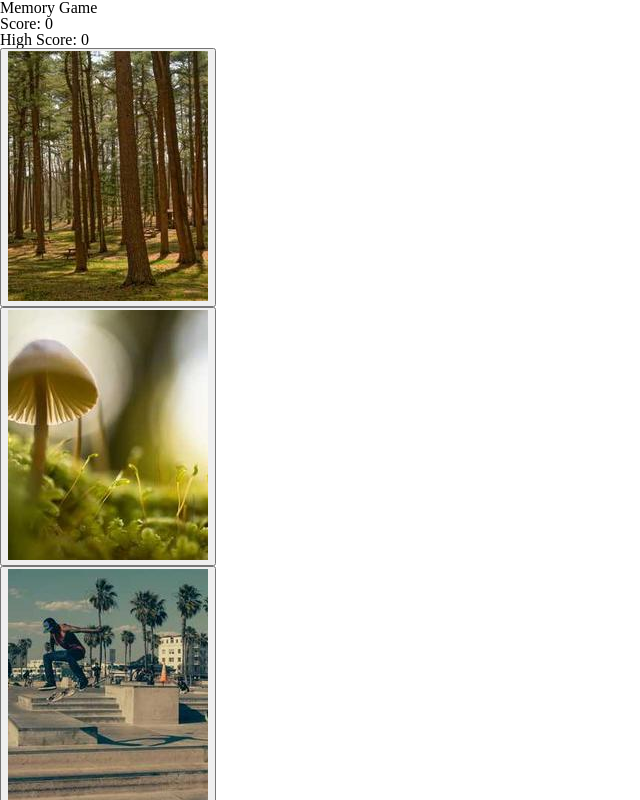
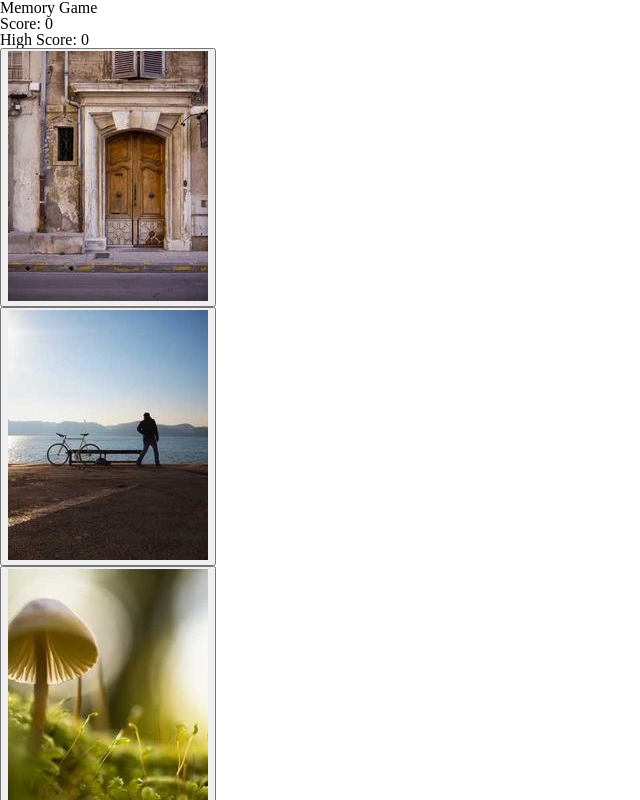
Before and after one commit to seanmckone/odin-memory-game, a React (Vite) app: page / in a window 1280 px wide. Shown: the top 800 px of the page, without its empty margins (0-640 px from the left). Built offline with nearby package versions, Linux system fonts and the light colour scheme.

Commit message:
Finish main functionality

```diff
--- a/src/App.jsx
+++ b/src/App.jsx
@@ -1,4 +1,4 @@
-import { useState } from "react";
+import { useState, useEffect } from "react";
 import Card from "./components/Card";
 
 function App() {
@@ -20,6 +20,19 @@ function App() {
     "src/assets/images/image12.jpg",
   ]);
 
+  useEffect(() => {
+    const shuffledImages = shuffleArray([...imageList]);
+    setImageList(shuffledImages);
+    // eslint-disable-next-line react-hooks/exhaustive-deps
+  }, []);
+
+  function shuffleArray(array) {
+    for (var i = 0; i < array.length; i++)
+      array.splice(Math.round(Math.random() * i), 0, array.pop());
+
+    return array;
+  }
+
   function handleClick(id) {
     if (clickedIds.includes(id)) {
       if (score > highScore) {
@@ -28,6 +41,8 @@ function App() {
 
       setScore(0);
       setClickedIds([]);
+      const shuffledImages = shuffleArray([...imageList]);
+      setImageList(shuffledImages);
     } else {
       setClickedIds([...clickedIds, id]);
       setScore((score) => score + 1);
```
